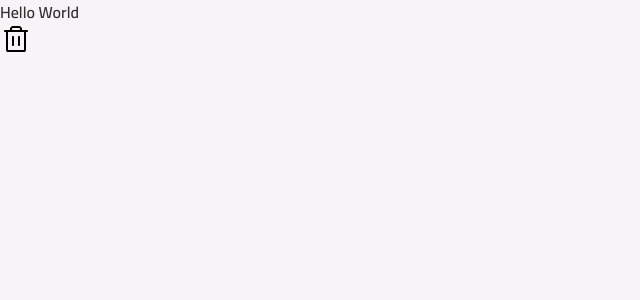
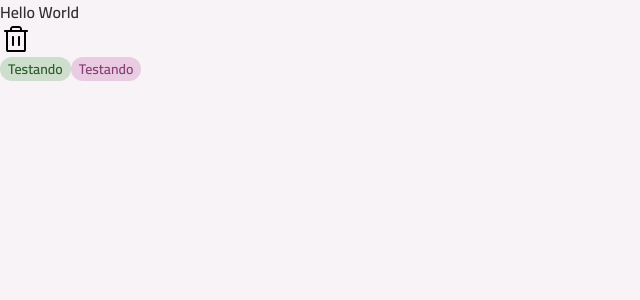
Before and after one commit to KauaGabriell/todo, a React (Vite) app: page / in a window 1280 px wide. Shown: the top 300 px of the page, without its empty margins (0-640 px from the left). Built offline with nearby package versions, Linux system fonts and the light colour scheme.

Commit message:
feat(badge): add status badge variants

```diff
--- a/src/App.tsx
+++ b/src/App.tsx
@@ -1,4 +1,5 @@
 import TrashIcon from "../src/assets/icons/Trash-Regular.svg?react";
+import { Badge } from "./components/Badge";
 import { Icon } from "./components/Icon";
 import { Text } from "./components/Text";
 export default function App() {
@@ -6,6 +7,8 @@
 		<div>
 			<Text variant="body-md-semibold">Hello World</Text>
 			<Icon svg={TrashIcon}/>
+			<Badge variant={"primary"}>Testando</Badge>
+			<Badge variant={"secondary"} >Testando</Badge>
 		</div>
 	);
 }
--- /dev/null
+++ b/src/components/Badge.tsx
@@ -0,0 +1,48 @@
+import { cva, type VariantProps } from "class-variance-authority";
+import type React from "react";
+import { Text } from "./Text";
+
+export const BadgeVariants = cva(
+	"inline-flex items-center justify-center rounded-full",
+	{
+		variants: {
+			variant: {
+				primary: "bg-green-light",
+				secondary: "bg-pink-light",
+			},
+			size: {
+				sm: "py-0.5 px-2",
+			},
+		},
+		defaultVariants: { variant: "primary", size: "sm" },
+	},
+);
+
+export const BadgeTextVariants = cva("", {
+	variants: {
+		variant: {
+			primary: "text-green-dark",
+			secondary: "text-pink-dark",
+		},
+	},
+	defaultVariants: { variant: "primary" },
+});
+
+type BadgeProps = React.ComponentProps<"div"> &
+	VariantProps<typeof BadgeVariants>;
+
+export function Badge({
+	variant,
+	size,
+	className,
+	children,
+	...props
+}: BadgeProps) {
+	return (
+		<div className={BadgeVariants({ variant, size, className })} {...props}>
+			<Text variant={"body-sm-bold"} className={BadgeTextVariants({ variant })}>
+				{children}
+			</Text>
+		</div>
+	);
+}
```
